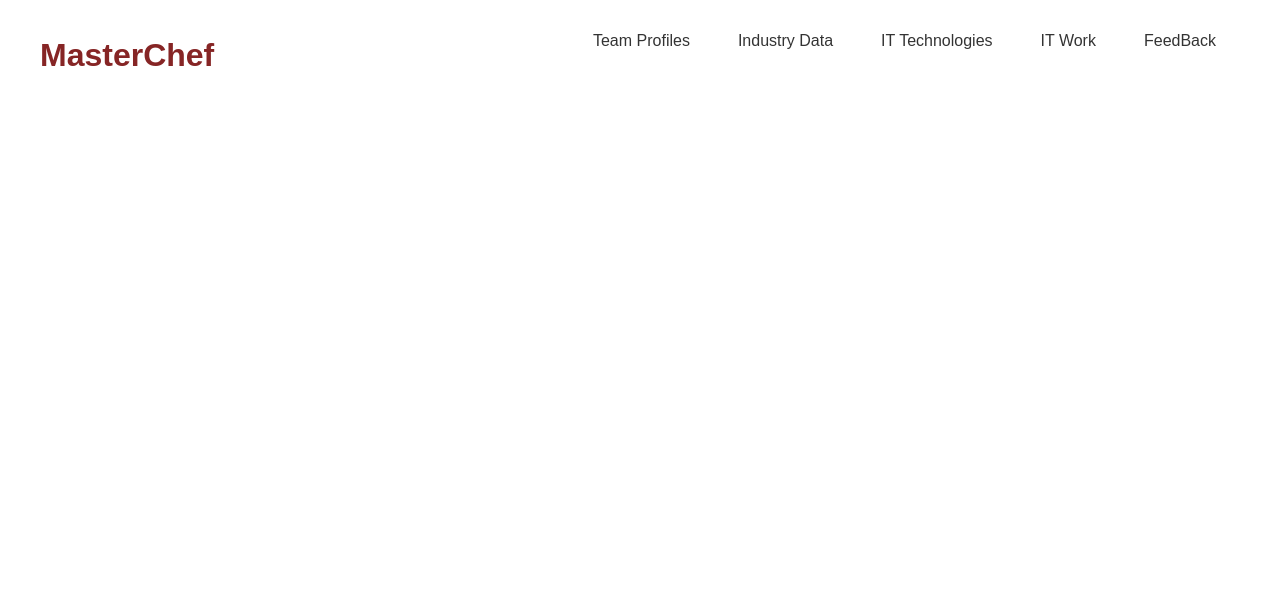
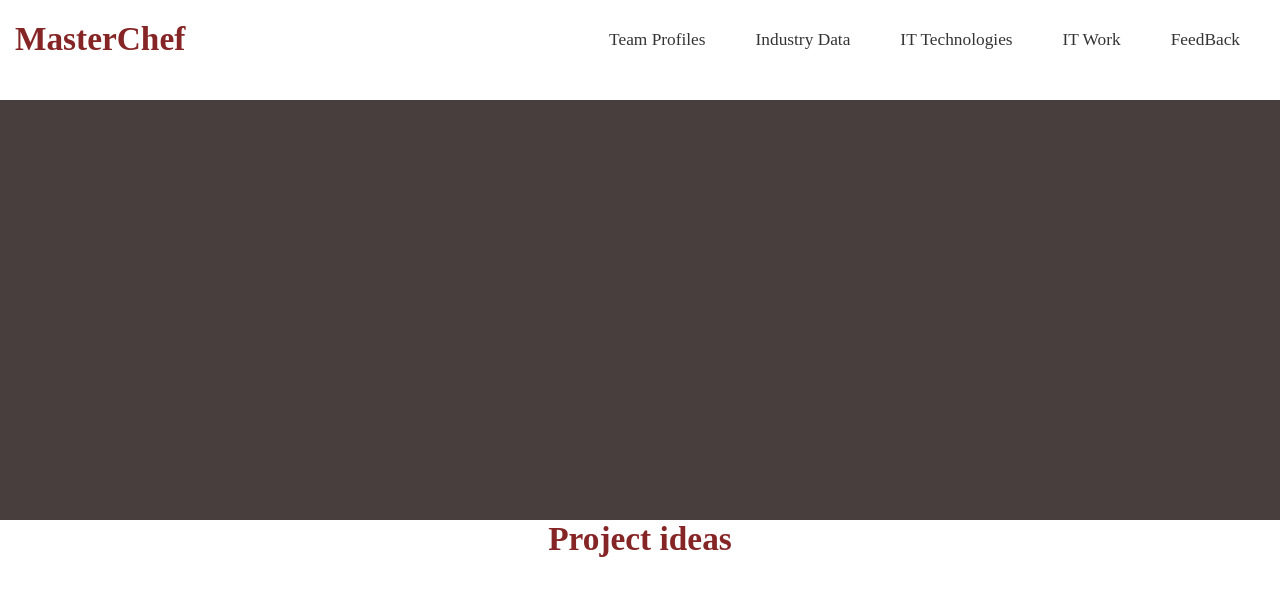
Before and after one commit to CharlotteWoltanski/The_IT_World, a plain HTML site: page index.html in a window 1280 px wide. Drawn offline with Linux system fonts and the light colour scheme.

Commit message:
Add files via upload

```diff
--- a/Main.css
+++ b/Main.css
@@ -1,78 +1,91 @@
 
 
-body
-{
+body{
     margin: 0px;
     padding: 0px;
-    background: #FFF;
-    font-family: 'Source Sans Pro', sans-serif;
-    font-size: 12pt;
-    font-weight: 300;
+    background color: #FFF;
+    font-family: "Century Gothic", ;
+    font-size: 13pt;
     color: #000000;
+}
+h1{
+    margin: 0px;
+    padding: 0px;
+    font-family: "Century Gothic", ;
+    font-size: 25pt;
+    color: #862525;
+    position: relative;
+		text-align: center;
+
+}
+.banner {
+    background-color: #473e3d;
+    font-family: "Century Gothic", ;
+    font-size: 25pt;
+    color: #d1d2d4;
+		padding: 210px 0;
+		position: relative;
+        text-align: center;
 }
 
 
-ul
-{
+
+ul {
     padding: 0;
     list-style: none;
     margin-top: 0;
+
 }
 
 
-.container
-{
+.container{
     overflow: hidden;
     margin: 0em auto;
     width: 1200px;
 }
 
-#header
-{
+
+#header{
+
     position: relative;
-    padding: 3em 0em;
+    padding: 50px 25px;
 }
 
 
-#groupname
-{
+#groupname{
     position: absolute;
-    top: 1em;
+    top: 20px;
     left: 0;
+
 }
 
 
 
-#groupname a
-{
+#groupname a{
     text-decoration: none;
     color: #862525;
 }
 
 
-#menu
-{
+#menu{
     position: absolute;
-    top: 2em;
+    top: 30px;
     right: 0;
 }
 
-#menu ul
-{
+#menu ul{
     display: inline-block;
 }
 
-#menu li
-{
+#menu li{
     display: block;
     float: left;
     text-align: center;
 
 }
 
-#menu li a, #menu li span
-{
-    padding: 1em 1.5em;
+#menu li a, #menu li span{
+    padding: 10px 25px;
     text-decoration: none;
     font-weight: 400;
     color: rgba(0,0,0,.8);
@@ -82,7 +95,6 @@ ul
 {
 }
 
-#menu a:hover
-{
+#menu a:hover{
     text-decoration: underline;
 }
--- a/index.html
+++ b/index.html
@@ -20,5 +20,9 @@
             </ul>
         </div>
     </div>
+   <div class= "banner">   </div>
+   <div>
+       <h1>Project ideas</h1>
+   </div>
 </body>
 </html>
```
